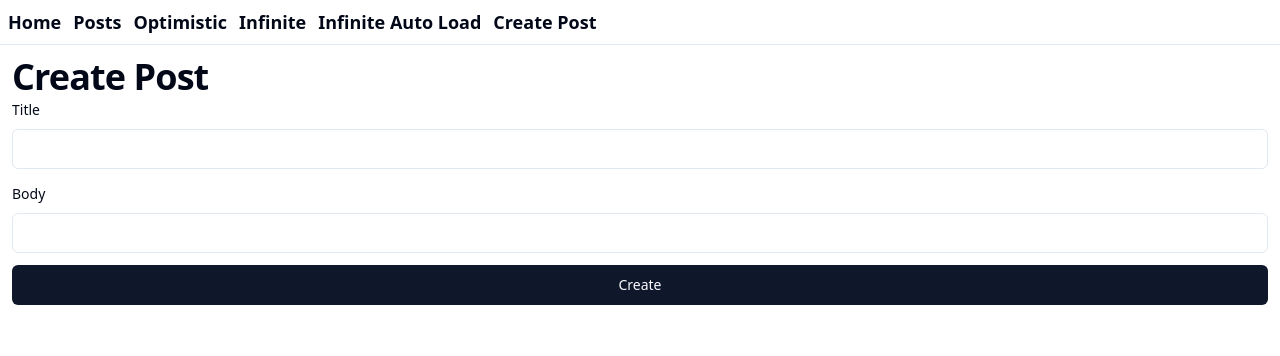
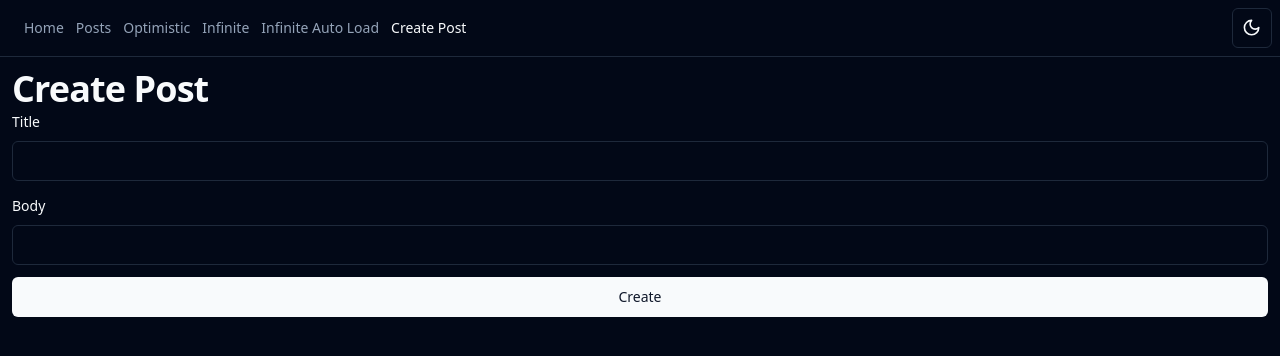
Before and after one commit to waonpad/vite-react-sample-2, a React (Vite) app: page /posts/create in a window 1280 px wide. Shown: the top 356 px of the page. Built offline with nearby package versions, Linux system fonts and the light colour scheme.

Commit message:
add: tes

```diff
--- a/src/components/layouts/main-layout/index.tsx
+++ b/src/components/layouts/main-layout/index.tsx
@@ -1,29 +1,46 @@
 import type { ReactNode } from "react";
 import type { To } from "react-router-dom";
 import { Link } from "react-router-dom";
+import { ModeToggle } from "@/components/elements/mode-toggle";
 import Typography from "@/components/ui/typography";
+import { env } from "@/constants/env";
+import { appRoutes, type RouteName } from "@/routes/named-routes/routes";
+import { useNamedRoutes } from "@/routes/named-routes/use-named-routes";
 
 const navLinks = [
-  { to: "/", label: "Home" },
-  { to: "/posts", label: "Posts" },
-  { to: "/posts/optimistic", label: "Optimistic" },
-  { to: "/posts/infinite", label: "Infinite" },
-  { to: "/posts/infinite/auto", label: "Infinite Auto Load" },
-  { to: "/posts/create", label: "Create Post" },
+  { to: "/", label: "Home", routeName: appRoutes.index().fullPath },
+  { to: "/posts", label: "Posts", routeName: appRoutes.postsIndex().fullPath },
+  { to: "/posts/optimistic", label: "Optimistic", routeName: appRoutes.postsOptimistic().fullPath },
+  { to: "/posts/infinite", label: "Infinite", routeName: appRoutes.postsInfinite().fullPath },
+  { to: "/posts/infinite/auto", label: "Infinite Auto Load", routeName: appRoutes.postsInfiniteAuto().fullPath },
+  { to: "/posts/create", label: "Create Post", routeName: appRoutes.postsCreate().fullPath },
 ] as const satisfies {
   to: To;
   label: string;
+  routeName: RouteName;
 }[];
 
 export const MainLayout = ({ children }: { children: ReactNode }) => {
+  const { route } = useNamedRoutes();
+
   return (
     <>
-      <header className="sticky top-0 z-10 flex gap-3 border-b bg-background p-2">
-        {navLinks.map((link) => (
-          <Link key={link.to} to={link.to}>
-            <Typography affects="large">{link.label}</Typography>
-          </Link>
-        ))}
+      <header className="sticky top-0 z-10 flex items-center gap-4 border-b bg-background p-2">
+        <div>
+          <Typography affects="large">{env.VITE_APP_NAME}</Typography>
+        </div>
+        <div className="flex gap-3">
+          {navLinks.map((link) => (
+            <Link key={link.to} to={link.to}>
+              <Typography affects="muted" className={route === link.routeName ? "text-primary" : ""}>
+                {link.label}
+              </Typography>
+            </Link>
+          ))}
+        </div>
+        <div className="ml-auto">
+          <ModeToggle />
+        </div>
       </header>
       <main className="m-3">{children}</main>
     </>
--- a/src/features/posts/components/edit-post-link-button.tsx
+++ b/src/features/posts/components/edit-post-link-button.tsx
@@ -2,6 +2,7 @@ import type { ComponentPropsWithoutRef } from "react";
 import { Link } from "react-router-dom";
 import type { postSchema } from "../schemas";
 import { Button } from "@/components/ui/button";
+import { appRoutes } from "@/routes/named-routes/routes";
 
 /**
  * このコンポーネントはドメイン知識を持っているが、HTML構造がシンプルなため、propsを受け取ってみる
@@ -13,7 +14,7 @@ type Props = Omit<ComponentPropsWithoutRef<typeof Link>, "asChild" | "to"> & {
 export const EditPostLinkButton = ({ postId, children, ...rest }: Props) => {
   return (
     <Button asChild>
-      <Link {...rest} to={`/posts/${postId}/edit`}>
+      <Link {...rest} to={appRoutes.postsDetail().generate(postId)}>
         {children}
       </Link>
     </Button>
--- a/src/features/posts/components/post-list-renderer.tsx
+++ b/src/features/posts/components/post-list-renderer.tsx
@@ -5,6 +5,7 @@ import { EditPostLinkButton } from "./edit-post-link-button";
 import type { postSchema } from "../schemas";
 import { Separator } from "@/components/ui/separator";
 import Typography from "@/components/ui/typography";
+import { appRoutes } from "@/routes/named-routes/routes";
 
 /**
  * このコンポーネントはドメイン知識を持っていて汎用性が必要なく、HTML構造も複雑なため、propsは必要最小限しか受け取らない
@@ -22,7 +23,7 @@ export const PostListRenderer = ({ posts }: Props) => {
       {posts.map((post) => (
         <Fragment key={post.id}>
           <div className="flex flex-col gap-1">
-            <Link to={`/posts/${post.id}`}>
+            <Link to={appRoutes.postsDetail().generate(post.id)}>
               <Typography variant="h3">{post.title}</Typography>
             </Link>
             <Typography affects="lead" removePMargin>
--- a/src/features/posts/pages/index.tsx
+++ b/src/features/posts/pages/index.tsx
@@ -6,18 +6,76 @@ import { InfinitePostList } from "./infinite-post-list";
 import { OptimisticPostList } from "./optimistic-update-post-list";
 import { PostDetail } from "./post-detail";
 import { PostList } from "./post-list";
+import { RouteNameSetter as R } from "@/routes/named-routes/route-name-setter";
+import { appRoutes } from "@/routes/named-routes/routes";
 
 export const PostsRoutes = () => {
   return (
     <Routes>
-      <Route path="/" element={<PostList />} />
-      <Route path="/optimistic" element={<OptimisticPostList />} />
-      <Route path="/infinite" element={<InfinitePostList />} />
-      <Route path="/infinite/auto" element={<InfiniteAutoLoadPostList />} />
-      <Route path="/create" element={<CreatePost />} />
-      <Route path="/:id" element={<PostDetail />} />
-      <Route path="/:id/edit" element={<EditPost />} />
-      <Route path="*" element={<Navigate to="." />} />
+      <Route
+        path={appRoutes.postsIndex().value}
+        element={
+          <>
+            <R routeName={appRoutes.postsIndex().fullPath} />
+            <PostList />
+          </>
+        }
+      />
+      <Route
+        path={appRoutes.postsOptimistic().value}
+        element={
+          <>
+            <R routeName={appRoutes.postsOptimistic().fullPath} />
+            <OptimisticPostList />
+          </>
+        }
+      />
+      <Route
+        path={appRoutes.postsInfinite().value}
+        element={
+          <>
+            <R routeName={appRoutes.postsInfinite().fullPath} />
+            <InfinitePostList />
+          </>
+        }
+      />
+      <Route
+        path={appRoutes.postsInfiniteAuto().value}
+        element={
+          <>
+            <R routeName={appRoutes.postsInfiniteAuto().fullPath} />
+            <InfiniteAutoLoadPostList />
+          </>
+        }
+      />
+      <Route
+        path={appRoutes.postsCreate().value}
+        element={
+          <>
+            <R routeName={appRoutes.postsCreate().fullPath} />
+            <CreatePost />
+          </>
+        }
+      />
+      <Route
+        path={appRoutes.postsDetail().value}
+        element={
+          <>
+            <R routeName={appRoutes.postsDetail().fullPath} />
+            <PostDetail />
+          </>
+        }
+      />
+      <Route
+        path={appRoutes.postsEdit().value}
+        element={
+          <>
+            <R routeName={appRoutes.postsEdit().fullPath} />
+            <EditPost />
+          </>
+        }
+      />
+      <Route path={appRoutes.postsAll().value} element={<Navigate to="." />} />
     </Routes>
   );
 };
--- a/src/features/posts/pages/post-detail/index.tsx
+++ b/src/features/posts/pages/post-detail/index.tsx
@@ -44,7 +44,7 @@ export const PostDetail = () => {
     <div>
       <Typography variant="h1">Post Detail</Typography>
       <Typography variant="h3">{post.title}</Typography>
-      <Typography affects="removePMargin">{post.body}</Typography>
+      <Typography removePMargin>{post.body}</Typography>
       <div className="flex gap-2">
         <EditPostLinkButton postId={post.id}>Edit</EditPostLinkButton>
         <DeletePostButton postId={post.id} onClick={handleDeletePostButtonClick}>
--- a/src/providers/app-provider.tsx
+++ b/src/providers/app-provider.tsx
@@ -3,21 +3,29 @@ import { type ReactNode, Suspense } from "react";
 import { BrowserRouter } from "react-router-dom";
 import { ReactQueryDevtools } from "@tanstack/react-query-devtools";
 import { ErrorBoundary } from "react-error-boundary";
+import { ThemeProvider } from "./theme-provider";
 import { ErrorFallback } from "@/components/elements/error-fallback";
 import { SuspenseFallback } from "@/components/elements/suspense-fallback";
 import { WatchUnhandledError } from "@/lib/react-error-boundary";
 import { QueryClientProvider, queryClient } from "@/lib/tanstack-query";
+import { NamedRoutesProvider } from "@/routes/named-routes/named-routes-provider";
 
 export const AppProvider = ({ children }: { children: ReactNode }) => {
   return (
+    <BrowserRouter>
+      <NamedRoutesProvider>
+        <ThemeProvider defaultTheme="dark" storageKey="vite-ui-theme">
           <ErrorBoundary FallbackComponent={ErrorFallback}>
             <WatchUnhandledError />
             <Suspense fallback={<SuspenseFallback />}>
               <QueryClientProvider client={queryClient}>
                 <ReactQueryDevtools initialIsOpen={false} />
-          <BrowserRouter>{children}</BrowserRouter>
+                {children}
               </QueryClientProvider>
             </Suspense>
           </ErrorBoundary>
+        </ThemeProvider>
+      </NamedRoutesProvider>
+    </BrowserRouter>
   );
 };
--- a/src/routes/index.tsx
+++ b/src/routes/index.tsx
@@ -1,5 +1,7 @@
 import { Suspense } from "react";
 import { Outlet, Route, Routes } from "react-router-dom";
+import { RouteNameSetter as R } from "./named-routes/route-name-setter";
+import { appRoutes } from "./named-routes/routes";
 import { SuspenseFallback } from "@/components/elements/suspense-fallback";
 import { MainLayout } from "@/components/layouts/main-layout";
 import { lazyImport } from "@/utils/lazy-import";
@@ -23,10 +25,18 @@ const App = () => {
 export const AppRoutes = () => {
   return (
     <Routes>
-      <Route path="/" element={<App />}>
-        <Route index={true} element={<PostList />} />
-        <Route path="/posts/*" element={<PostsRoutes />} />
-        <Route path="*" element={<NotFound />} />
+      <Route path={appRoutes.index().fullPath} element={<App />}>
+        <Route
+          index={true}
+          element={
+            <>
+              <R routeName={appRoutes.index().fullPath} />
+              <PostList />
+            </>
+          }
+        />
+        <Route path={appRoutes.postsAll().fullPath} element={<PostsRoutes />} />
+        <Route path={appRoutes.all().fullPath} element={<NotFound />} />
       </Route>
     </Routes>
   );
--- /dev/null
+++ b/src/routes/named-routes/named-routes-provider.tsx
@@ -0,0 +1,8 @@
+import type { ReactNode } from "react";
+import { SetNamedRoutesProvider, useNamedRoutesCtx } from "./use-named-routes";
+
+export const NamedRoutesProvider = ({ children }: { children: ReactNode }) => {
+  const namedRoutes = useNamedRoutesCtx();
+
+  return <SetNamedRoutesProvider value={namedRoutes}>{children}</SetNamedRoutesProvider>;
+};
--- /dev/null
+++ b/src/routes/named-routes/route-name-setter.tsx
@@ -0,0 +1,21 @@
+import { useEffect } from "react";
+import { useLocation } from "react-router-dom";
+import { useNamedRoutes } from "./use-named-routes";
+
+type Props = {
+  routeName: Parameters<ReturnType<typeof useNamedRoutes>["setRoute"]>[0];
+};
+
+export const RouteNameSetter = ({ routeName }: Props) => {
+  const { setRoute } = useNamedRoutes();
+
+  const { pathname } = useLocation();
+
+  // これだとSuspenseが解除されてからしかできない
+  // useMemoにするとreactが壊れる
+  useEffect(() => {
+    setRoute(routeName);
+  }, [pathname]);
+
+  return null;
+};
--- /dev/null
+++ b/src/routes/named-routes/routes.ts
@@ -0,0 +1,28 @@
+import type { postSchema } from "@/features/posts/schemas";
+
+export const appRoutes = {
+  index: () => ({ value: "/", fullPath: "/" }) as const,
+  all: () => ({ value: "*", fullPath: "*" }) as const,
+  postsBase: () => ({ value: "/posts", fullPath: "/posts" }) as const,
+  postsIndex: () => ({ value: "/", fullPath: `${appRoutes.postsBase().fullPath}/` }) as const,
+  postsAll: () => ({ value: "*", fullPath: `${appRoutes.postsBase().fullPath}/*` }) as const,
+  postsOptimistic: () => ({ value: "/optimistic", fullPath: `${appRoutes.postsBase().fullPath}/optimistic` }) as const,
+  postsInfinite: () => ({ value: "/infinite", fullPath: `${appRoutes.postsBase().fullPath}/infinite` }) as const,
+  postsInfiniteAuto: () =>
+    ({ value: "/infinite/auto", fullPath: `${appRoutes.postsInfinite().fullPath}/auto` }) as const,
+  postsCreate: () => ({ value: "/create", fullPath: `${appRoutes.postsBase().fullPath}/create` }) as const,
+  postsDetail: () =>
+    ({
+      value: "/:id",
+      fullPath: `${appRoutes.postsBase().fullPath}/:id`,
+      generate: (id: typeof postSchema._type.id) => `${appRoutes.postsBase().fullPath}/${id}` as const,
+    }) as const,
+  postsEdit: () =>
+    ({
+      value: "/:id/edit",
+      fullPath: `${appRoutes.postsDetail().fullPath}/edit`,
+      generate: (id: typeof postSchema._type.id) => `${appRoutes.postsDetail().generate(id)}/edit` as const,
+    }) as const,
+} as const;
+
+export type RouteName = ReturnType<(typeof appRoutes)[keyof typeof appRoutes]>["fullPath"];
--- /dev/null
+++ b/src/routes/named-routes/use-named-routes.ts
@@ -0,0 +1,19 @@
+import { useState } from "react";
+import { appRoutes } from "./routes";
+import type { RouteName } from "./routes";
+import { createCtx } from "@/utils/create-ctx";
+
+const [createdUseNamedRoutes, SetNamedRoutesProvider] = createCtx<ReturnType<typeof useNamedRoutesCtx>>();
+
+export { SetNamedRoutesProvider };
+
+export const useNamedRoutes = createdUseNamedRoutes;
+
+export const useNamedRoutesCtx = () => {
+  const [route, setRoute] = useState<RouteName>(appRoutes.index().fullPath);
+
+  return {
+    route,
+    setRoute,
+  };
+};
--- a/src/utils/create-ctx.ts
+++ b/src/utils/create-ctx.ts
@@ -4,7 +4,7 @@ import { createContext, useContext } from "react";
  * @description
  * 短いコードでContextとProviderを作成するカスタムフック
  * @example
- * const [createdUseXXX, SetXXXProvider] = createCtx<RerurnType<typeof useXXXCtx>>();
+ * const [createdUseXXX, SetXXXProvider] = createCtx<ReturnType<typeof useXXXCtx>>();
  * export { SetXXXProvider };
  * export const useXXX = createdUseXXX;
  * export const useXXXCtx = () => {
```
Lines whose indentation alone changed are shown as unchanged.
